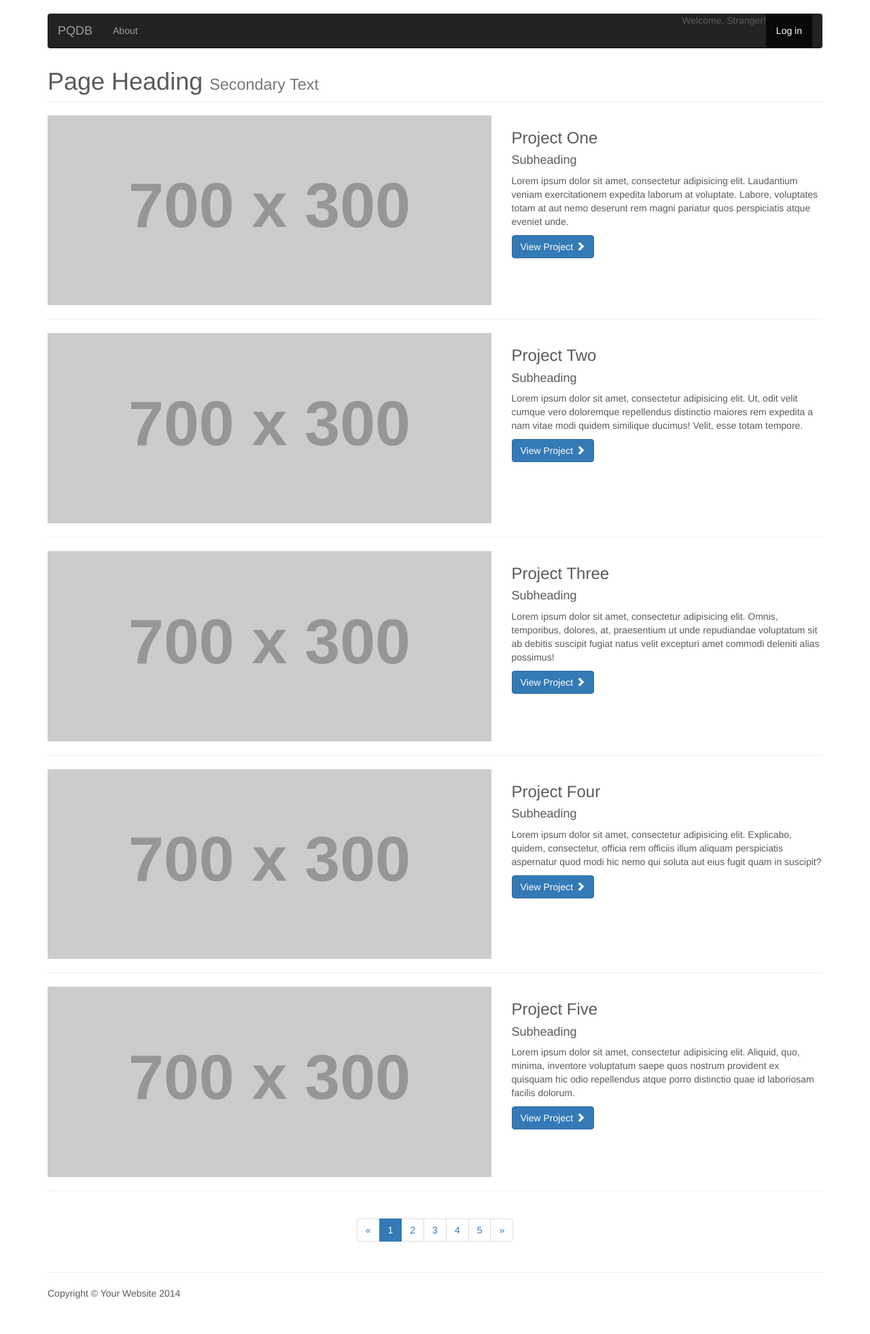
After one commit to DevilPepper/pqdb, a Django app: template queue/templates/queue/queue.html in a window 1280 px wide. The commit adds this page. Shown: the whole page at 68% size. Run offline with Django 3.2, Linux system fonts and the light colour scheme; the template is opened without the code that fills it, so the values that code supplies are empty; grey boxes labelled with a size stand in for pictures from a placeholder-image service; parts of the project's set-up code (start-up, migrations or seed data) failed here and were passed over; some libraries are stand-ins or nearby versions.

Commit message:
added Queue and Progress pages

```diff
--- a/pqdb/settings.py
+++ b/pqdb/settings.py
@@ -40,6 +40,7 @@ INSTALLED_APPS = (
     'django.contrib.staticfiles',
     'home',
     'login',
+    'queue',
 )
 
 MIDDLEWARE_CLASSES = (
@@ -63,7 +64,8 @@ TEMPLATES = [
     {
         'BACKEND': 'django.template.backends.django.DjangoTemplates',
         'DIRS': [os.path.join(SETTINGS_PATH, 'templates')],
-        'DIRS': ['pqdb/templates/', 'home/templates/'],
+        'DIRS': ['pqdb/templates/', 'home/templates/',
+            'login/templates', 'queue/templates'],
         'APP_DIRS': True,
         'OPTIONS': {
             'context_processors': [
--- a/pqdb/static/cust.css
+++ b/pqdb/static/cust.css
@@ -131,6 +131,7 @@ body {
 }
 
 
+
 /* CUSTOMIZE THE CAROUSEL
 -------------------------------------------------- */
 
--- a/pqdb/templates/pqdb/index.html
+++ b/pqdb/templates/pqdb/index.html
@@ -66,9 +66,9 @@
               <ul class="nav navbar-nav">
                 <li><a href={% url "home.views.renderAbout" %}>About</a></li>
                 {% if user.is_authenticated %}
-				<li><a href="">Queue</a></li>
-				<li><a href="">Push</a></li>
-				<li><a href="">Progress</a></li>
+				<li><a href={% url "queue.views.renderQueue" %}>Queue</a></li>
+				<li><a href="">Push</a></li><!-- should be add button in queue.html -->
+				<li><a href={% url "queue.views.renderProgress" %}>Progress</a></li>
                 {% endif %}
               </ul>
 
@@ -103,6 +103,9 @@
       </div>
     </div>
 
+	<br />
+	<br />
+	<br />
     {% block body %}
     {% endblock %}
 
--- a/pqdb/urls.py
+++ b/pqdb/urls.py
@@ -20,4 +20,5 @@ urlpatterns = [
     url(r'^admin/', include(admin.site.urls)),
     url(r'^', include('home.urls')),
     url(r'^register/', include('login.urls')),
+    url(r'^queue/', include('queue.urls')),
 ]
--- /dev/null
+++ b/queue/templates/queue/queue.html
@@ -0,0 +1,153 @@
+{% extends "pqdb/index.html" %}
+{% load staticfiles %}
+{% block body %}
+
+    <!-- Page Content -->
+    <div class="container">
+
+        <!-- Page Heading -->
+        <div class="row">
+            <div class="col-lg-12">
+                <h1 class="page-header">Page Heading
+                    <small>Secondary Text</small>
+                </h1>
+            </div>
+        </div>
+        <!-- /.row -->
+
+        <!-- Project One -->
+        <div class="row">
+            <div class="col-md-7">
+                <a href="#">
+                    <img class="img-responsive" src="http://placehold.it/700x300" alt="">
+                </a>
+            </div>
+            <div class="col-md-5">
+                <h3>Project One</h3>
+                <h4>Subheading</h4>
+                <p>Lorem ipsum dolor sit amet, consectetur adipisicing elit. Laudantium veniam exercitationem expedita laborum at voluptate. Labore, voluptates totam at aut nemo deserunt rem magni pariatur quos perspiciatis atque eveniet unde.</p>
+                <a class="btn btn-primary" href="#">View Project <span class="glyphicon glyphicon-chevron-right"></span></a>
+            </div>
+        </div>
+        <!-- /.row -->
+
+        <hr>
+
+        <!-- Project Two -->
+        <div class="row">
+            <div class="col-md-7">
+                <a href="#">
+                    <img class="img-responsive" src="http://placehold.it/700x300" alt="">
+                </a>
+            </div>
+            <div class="col-md-5">
+                <h3>Project Two</h3>
+                <h4>Subheading</h4>
+                <p>Lorem ipsum dolor sit amet, consectetur adipisicing elit. Ut, odit velit cumque vero doloremque repellendus distinctio maiores rem expedita a nam vitae modi quidem similique ducimus! Velit, esse totam tempore.</p>
+                <a class="btn btn-primary" href="#">View Project <span class="glyphicon glyphicon-chevron-right"></span></a>
+            </div>
+        </div>
+        <!-- /.row -->
+
+        <hr>
+
+        <!-- Project Three -->
+        <div class="row">
+            <div class="col-md-7">
+                <a href="#">
+                    <img class="img-responsive" src="http://placehold.it/700x300" alt="">
+                </a>
+            </div>
+            <div class="col-md-5">
+                <h3>Project Three</h3>
+                <h4>Subheading</h4>
+                <p>Lorem ipsum dolor sit amet, consectetur adipisicing elit. Omnis, temporibus, dolores, at, praesentium ut unde repudiandae voluptatum sit ab debitis suscipit fugiat natus velit excepturi amet commodi deleniti alias possimus!</p>
+                <a class="btn btn-primary" href="#">View Project <span class="glyphicon glyphicon-chevron-right"></span></a>
+            </div>
+        </div>
+        <!-- /.row -->
+
+        <hr>
+
+        <!-- Project Four -->
+        <div class="row">
+
+            <div class="col-md-7">
+                <a href="#">
+                    <img class="img-responsive" src="http://placehold.it/700x300" alt="">
+                </a>
+            </div>
+            <div class="col-md-5">
+                <h3>Project Four</h3>
+                <h4>Subheading</h4>
+                <p>Lorem ipsum dolor sit amet, consectetur adipisicing elit. Explicabo, quidem, consectetur, officia rem officiis illum aliquam perspiciatis aspernatur quod modi hic nemo qui soluta aut eius fugit quam in suscipit?</p>
+                <a class="btn btn-primary" href="#">View Project <span class="glyphicon glyphicon-chevron-right"></span></a>
+            </div>
+        </div>
+        <!-- /.row -->
+
+        <hr>
+
+        <!-- Project Five -->
+        <div class="row">
+            <div class="col-md-7">
+                <a href="#">
+                    <img class="img-responsive" src="http://placehold.it/700x300" alt="">
+                </a>
+            </div>
+            <div class="col-md-5">
+                <h3>Project Five</h3>
+                <h4>Subheading</h4>
+                <p>Lorem ipsum dolor sit amet, consectetur adipisicing elit. Aliquid, quo, minima, inventore voluptatum saepe quos nostrum provident ex quisquam hic odio repellendus atque porro distinctio quae id laboriosam facilis dolorum.</p>
+                <a class="btn btn-primary" href="#">View Project <span class="glyphicon glyphicon-chevron-right"></span></a>
+            </div>
+        </div>
+        <!-- /.row -->
+
+        <hr>
+
+        <!-- Pagination -->
+        <div class="row text-center">
+            <div class="col-lg-12">
+                <ul class="pagination">
+                    <li>
+                        <a href="#">&laquo;</a>
+                    </li>
+                    <li class="active">
+                        <a href="#">1</a>
+                    </li>
+                    <li>
+                        <a href="#">2</a>
+                    </li>
+                    <li>
+                        <a href="#">3</a>
+                    </li>
+                    <li>
+                        <a href="#">4</a>
+                    </li>
+                    <li>
+                        <a href="#">5</a>
+                    </li>
+                    <li>
+                        <a href="#">&raquo;</a>
+                    </li>
+                </ul>
+            </div>
+        </div>
+        <!-- /.row -->
+
+        <hr>
+
+        <!-- Footer -->
+        <footer>
+            <div class="row">
+                <div class="col-lg-12">
+                    <p>Copyright &copy; Your Website 2014</p>
+                </div>
+            </div>
+            <!-- /.row -->
+        </footer>
+
+    </div>
+
+{% endblock %}
```
Also changed, not shown: queue/templates/queue/progress.html (added, +7 -0 lines), queue/urls.py (added, +8 -0 lines), queue/views.py (+13 -1 lines).
